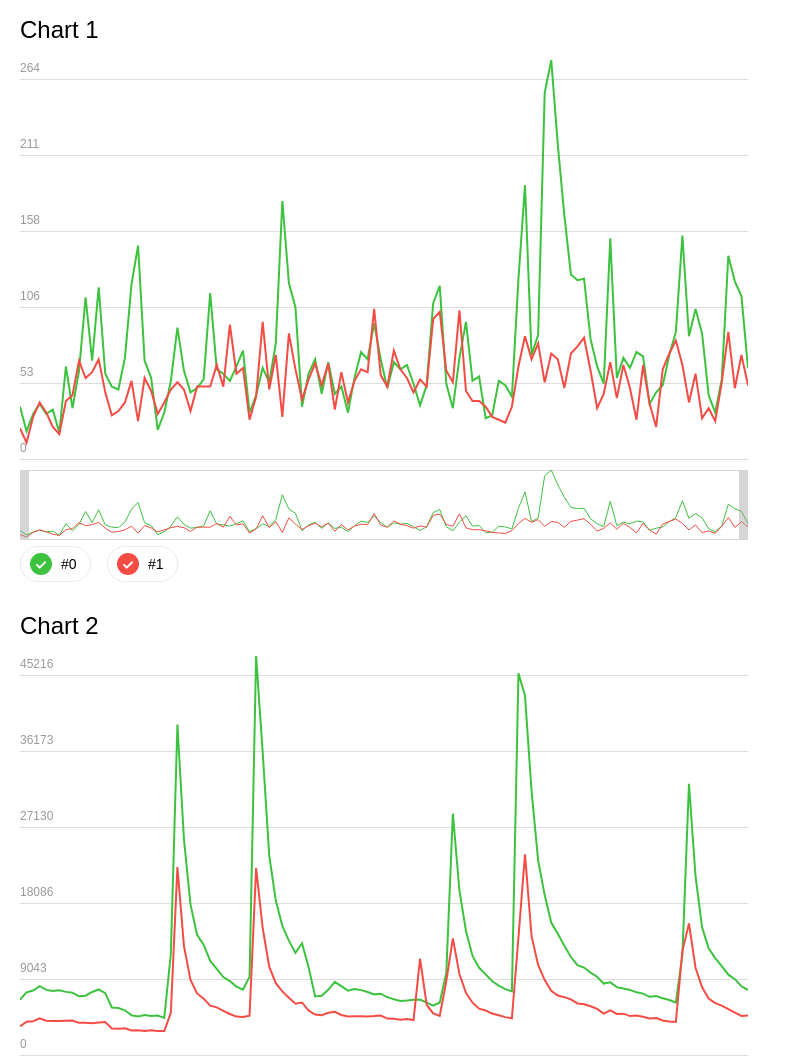
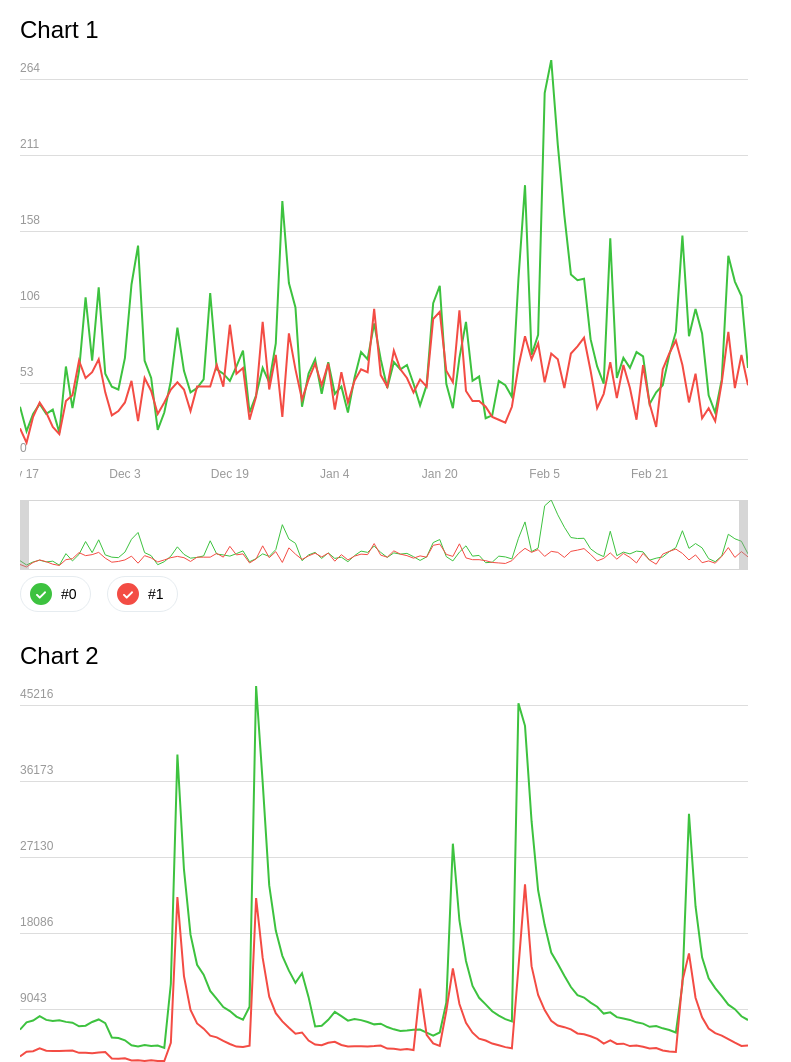
Before and after one commit to slaylines/telegram_contest_2019, a website built with Parcel: page src/index.pug in a window 1280 px wide. Shown: the top 1062 px of the page, without its empty margins (0-791 px from the left). Built offline with nearby package versions, Linux system fonts and the light colour scheme.

Commit message:
Create x axis with simple algorithm

```diff
--- a/src/scripts/chart.js
+++ b/src/scripts/chart.js
@@ -110,6 +110,7 @@ class Chart {
 
   onTimelineChange(left, right) {
     this.plot.updateViewport(left, right);
+    this.plot.updateXAxis();
   }
 
   onTimelineEnd(startDomain) {
--- a/src/scripts/plot.js
+++ b/src/scripts/plot.js
@@ -1,10 +1,16 @@
 import PlotBase from './plot-base';
+import XAxis from './xaxis';
 import YAxis from './yaxis';
 import Legend from './legend';
 
 class Plot extends PlotBase {
   render() {
     super.render();
+
+    this.xaxis = new XAxis({
+      x: this.x,
+      plotter: this.plotter,
+    });
 
     this.yaxis = new YAxis({
       x: this.x,
@@ -20,6 +26,11 @@ class Plot extends PlotBase {
 
     this.yaxis.appendTo(this.$container);
     this.legend.appendTo(this.$container);
+    this.xaxis.appendTo(this.$container);
+  }
+
+  updateXAxis() {
+    this.xaxis.update();
   }
 
   updateYAxis(startDomain) {
--- a/src/scripts/utils.js
+++ b/src/scripts/utils.js
@@ -79,6 +79,12 @@ export const formatDate = timestamp => {
   } ${date.getUTCDate()}`;
 };
 
+export const formatAxisDate = timestamp => {
+  const date = new Date(timestamp);
+
+  return `${months[date.getUTCMonth()]} ${date.getUTCDate()}`;
+};
+
 export const debounce = (func, context, delay = 0) => {
   let timeout;
 
@@ -91,3 +97,6 @@ export const debounce = (func, context, delay = 0) => {
     );
   };
 };
+
+export const nearestPow = value =>
+  Math.pow(2, Math.round(Math.log(value) / Math.log(2)));
--- /dev/null
+++ b/src/scripts/xaxis.js
@@ -0,0 +1,79 @@
+import { createElement, formatAxisDate, nearestPow } from './utils';
+
+const labelWidth = 50;
+const initialDistance = 100;
+
+class XAxis {
+  constructor({ x, plotter }) {
+    this.x = x;
+    this.plotter = plotter;
+  }
+
+  appendTo($container) {
+    this.$container = $container;
+    this.render();
+  }
+
+  render() {
+    this.$element = createElement('div', { classes: 'xaxis' });
+    this.$container.appendChild(this.$element);
+
+    this.$labels = [];
+    this.visibleLabels = [];
+    this.renderLabels();
+  }
+
+  renderLabels() {
+    this.x.forEach((x, index) => {
+      const value = formatAxisDate(x);
+      const coord = this.plotter.toCurrentScreenX(x);
+
+      const [xmin, xmax] = this.plotter.screen.x;
+      this.delta = nearestPow(
+        Math.floor((this.x.length * initialDistance) / (xmax - xmin))
+      );
+
+      const $label = createElement('div', {
+        classes: `label ${index % this.delta === 0 ? '' : 'hidden'}`,
+        style: {
+          left: `${coord - labelWidth / 2}px`,
+          width: `${labelWidth}px`,
+        },
+      });
+
+      $label.innerText = value;
+      $label.value = x;
+
+      this.$labels.push($label);
+      this.$element.appendChild($label);
+    });
+  }
+
+  update() {
+    const [xmin, xmax] = this.plotter.domain.x;
+    const delta = nearestPow(
+      Math.floor(
+        (this.x.length * initialDistance) /
+          (this.plotter.toCurrentScreenX(xmax) -
+            this.plotter.toCurrentScreenX(xmin))
+      )
+    );
+
+    if (delta >= 1) {
+      if (delta < this.delta) {
+        this.delta = this.delta / 2;
+      } else if (delta > this.delta) {
+        this.delta = this.delta * 2;
+      }
+    }
+
+    this.$labels.forEach(($label, index) => {
+      const coord = this.plotter.toCurrentScreenX($label.value);
+      $label.style['left'] = `${coord - labelWidth / 2}px`;
+
+      $label.classList.toggle('hidden', index % this.delta !== 0);
+    });
+  }
+}
+
+export default XAxis;
--- a/src/styles/main.scss
+++ b/src/styles/main.scss
@@ -62,6 +62,7 @@ rect {
 .plot {
   width: 100%;
   height: 400px;
+  margin-bottom: 40px;
 
   path {
     stroke-width: 2px;
@@ -113,6 +114,28 @@ rect {
     .background {
       background: #eee;
       opacity: 0.7;
+    }
+  }
+}
+
+.xaxis {
+  position: relative;
+  width: 100%;
+  height: 20px;
+  overflow: hidden;
+
+  .label {
+    position: absolute;
+    top: 4px;
+    opacity: 1;
+    z-index: -1;
+    font-weight: lighter;
+    color: #999;
+    text-align: center;
+    white-space: nowrap;
+
+    &.hidden {
+      opacity: 0;
     }
   }
 }
```
